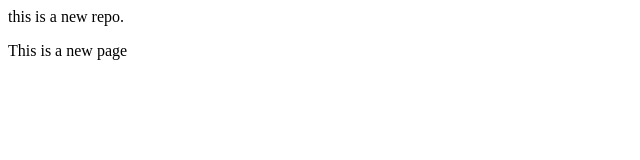
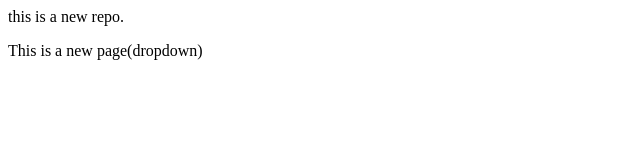
Before and after one commit to Reetujangra78/localrepo, a plain HTML site: page index.html in a window 1280 px wide. Shown: the full height of the page, 0-640 px from the left. Drawn offline with Linux system fonts and the light colour scheme.

```diff
--- a/index.html
+++ b/index.html
@@ -1,2 +1,2 @@
 <p>this is a new repo.</p>
-<p>This is a new page</p>
+<p>This is a new page(dropdown)</p>
```
